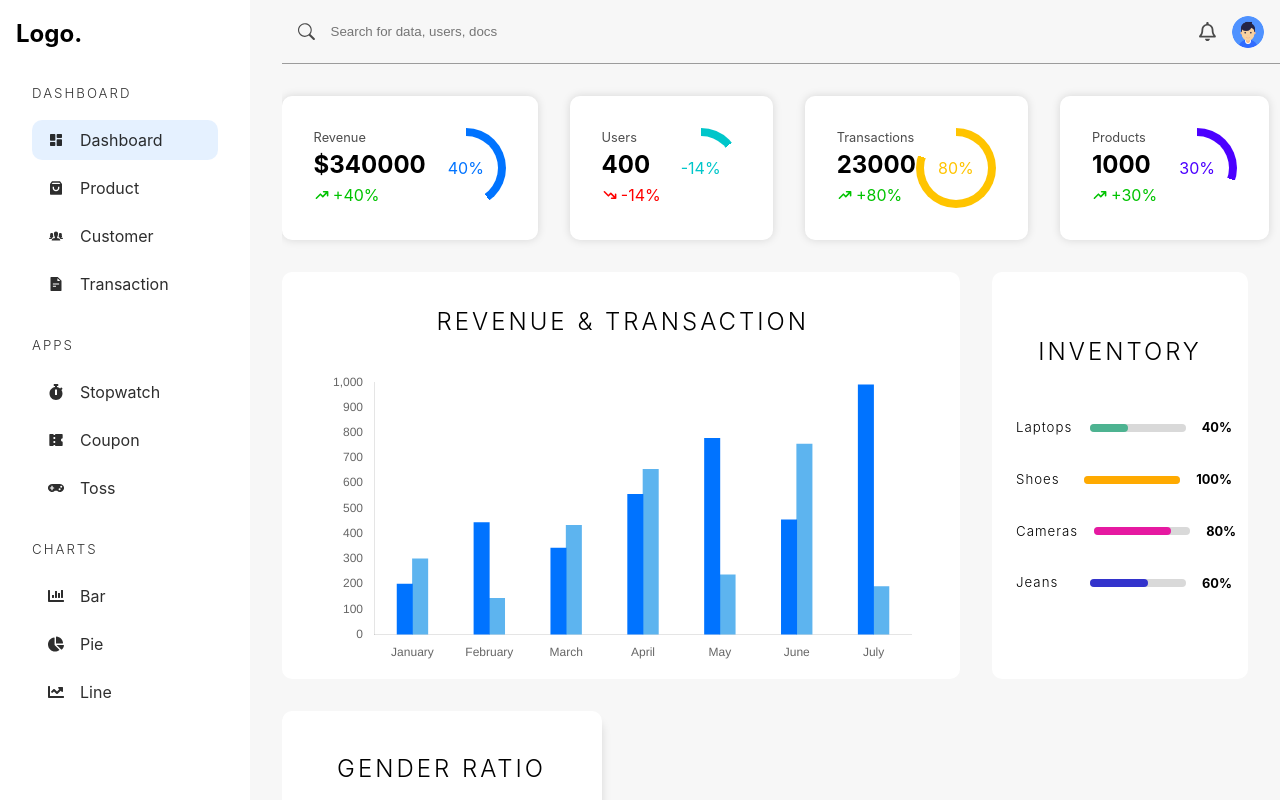
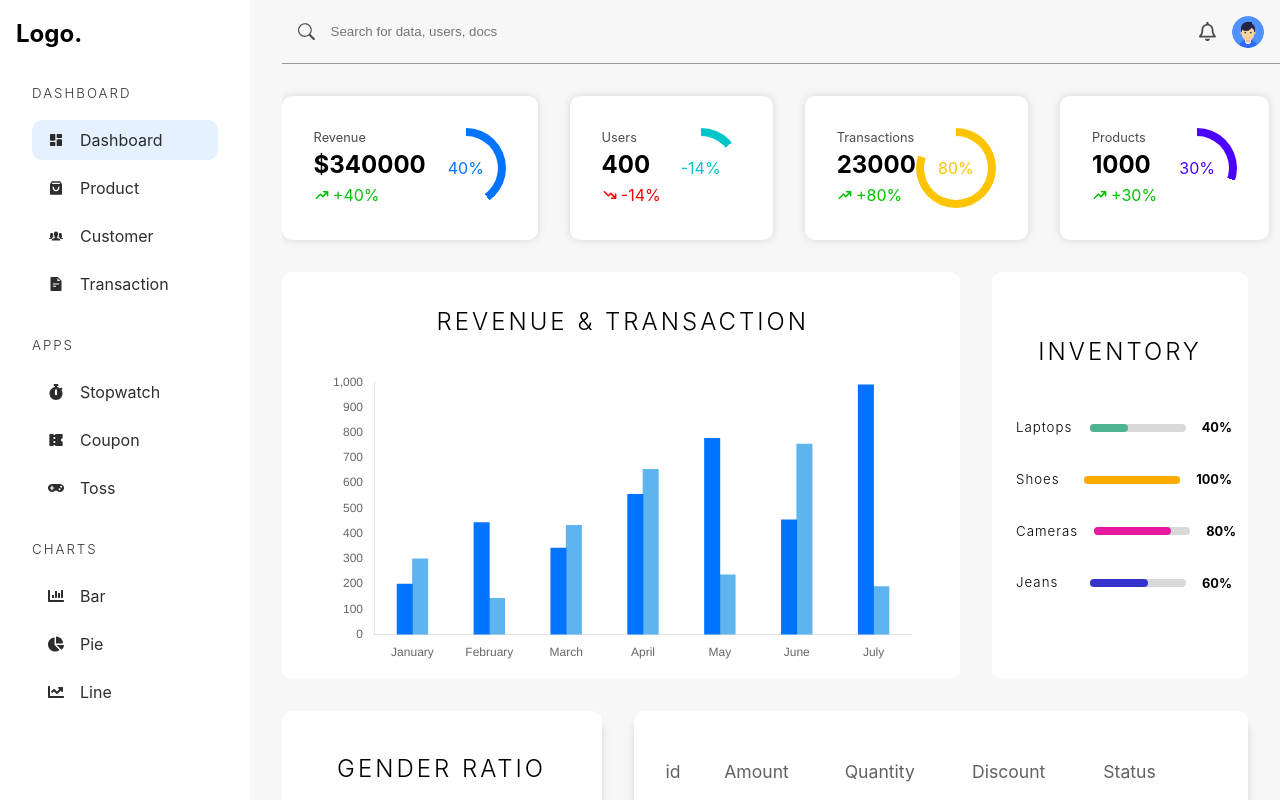
Before and after one commit to Noaman-Saleem-Portfolio/Ecommerce-admin-dashboard-MERN, a React (Vite) app: page /admin/dashboard in a window 1280 px wide. Built offline with nearby package versions, Linux system fonts and the light colour scheme.

Commit message:
Basic Table

```diff
--- a/package.json
+++ b/package.json
@@ -10,6 +10,7 @@
     "preview": "vite preview"
   },
   "dependencies": {
+    "@tanstack/react-table": "^8.11.6",
     "chart.js": "^4.4.1",
     "react": "^18.2.0",
     "react-chartjs-2": "^5.2.0",
--- a/src/App.tsx
+++ b/src/App.tsx
@@ -6,7 +6,7 @@ const Dashboard = lazy(() => import("./pages/Dashboard"));
 const Products = lazy(() => import("./pages/Products"));
 const Transaction = lazy(() => import("./pages/Transaction"));
 const Customers = lazy(() => import("./pages/Customers"));
-const Table = lazy(() => import("./pages/dummy/Table"));
+// const Table = lazy(() => import("./pages/dummy/Table"));
 
 function App() {
 
@@ -14,7 +14,7 @@ function App() {
     <Router>
       <Suspense fallback={<Loader />}>
         <Routes>
-          <Route path="/admin/table" element={<Table />} />
+          {/* <Route path="/admin/table" element={<Table />} /> */}
           <Route path="/admin/dashboard" element={<Dashboard />} />
           <Route path="/admin/product" element={<Products />} />
           <Route path="/admin/customer" element={<Customers />} />
--- a/src/components/tableHOC.tsx
+++ b/src/components/tableHOC.tsx
@@ -1,10 +1,155 @@
-import { useTable } from "react-table"
+import * as React from 'react'
 
-// High order Component is a component that returns a Component
-const tableHOC = () => {
+
+import {
+  createColumnHelper,
+  flexRender,
+  getCoreRowModel,
+  useReactTable,
+} from '@tanstack/react-table'
+
+type Person = {
+  firstName: string
+  lastName: string
+  age: number
+  visits: number
+  status: string
+  progress: number
+}
+
+interface DataType {
+    id: string;
+    quantity: number;
+    discount: number;
+    amount: number;
+    status: string;
+  }
+
+const defaultData: DataType[] = [
+    {
+        "id": "1",
+        "amount": 4000,
+        "quantity": 4,
+        "discount": 300,
+        "status": "Processing"
+      },
+      {
+        "id": "2",
+        "amount": 5100,
+        "quantity": 2,
+        "discount": 900,
+        "status": "Processing"
+      },
+      {
+        "id": "3",
+        "amount": 13000,
+        "quantity": 91,
+        "discount": 0,
+        "status": "Shipped"
+      },
+      {
+        "id": "4",
+        "amount": 2300,
+        "quantity": 4,
+        "discount": 2000,
+        "status": "Processing"
+      },
+]
+
+const columnHelper = createColumnHelper<DataType>()
+
+const columns = [
+  columnHelper.accessor('id', {
+    // header: () => 'IId',
+    cell: info => info.getValue(),
+    footer: info => info.column.id,
+  }),
+  columnHelper.accessor(row => row.amount, {
+    id: 'amount',
+    cell: info => <i>{info.getValue()}</i>,
+    header: () => <span>Amount</span>,
+    footer: info => info.column.id,
+  }),
+  columnHelper.accessor('quantity', {
+    header: () => 'Quantity',
+    cell: info => info.renderValue(),
+    footer: info => info.column.id,
+  }),
+  columnHelper.accessor('discount', {
+    header: () => <span>Discount</span>,
+    footer: info => info.column.id,
+  }),
+  columnHelper.accessor('status', {
+    header: 'Status',
+    footer: info => info.column.id,
+  }),
+
+]
+
+function TableHOC() {
+  const [data, setData] = React.useState(() => [...defaultData])
+//   const rerender = React.useReducer(() => ({}), {})[1]
+
+  const table = useReactTable({
+    data,
+    columns,
+    getCoreRowModel: getCoreRowModel(),
+  })
+
   return (
-    <div>tableHOC</div>
+    <div className="transaction-box">
+      <table  className="table">
+        <thead>
+          {table.getHeaderGroups().map(headerGroup => (
+            <tr key={headerGroup.id}>
+              {headerGroup.headers.map(header => (
+                <th key={header.id}>
+                  {header.isPlaceholder
+                    ? null
+                    : flexRender(
+                        header.column.columnDef.header,
+                        header.getContext()
+                      )}
+                </th>
+              ))}
+            </tr>
+          ))}
+        </thead>
+        <tbody>
+          {table.getRowModel().rows.map(row => (
+            <tr key={row.id}>
+              {row.getVisibleCells().map(cell => (
+                <td key={cell.id}>
+                  {flexRender(cell.column.columnDef.cell, cell.getContext())}
+                </td>
+              ))}
+            </tr>
+          ))}
+        </tbody>
+        <tfoot>
+          {table.getFooterGroups().map(footerGroup => (
+            <tr key={footerGroup.id}>
+              {footerGroup.headers.map(header => (
+                <th key={header.id}>
+                  {header.isPlaceholder
+                    ? null
+                    : flexRender(
+                        header.column.columnDef.footer,
+                        header.getContext()
+                      )}
+                </th>
+              ))}
+            </tr>
+          ))}
+        </tfoot>
+      </table>
+      <div className="h-4" />
+      {/* <button onClick={() => rerender()} className="border p-2">
+        Rerender
+      </button> */}
+    </div>
   )
 }
 
-export default tableHOC
+
+export default TableHOC
--- a/src/pages/Dashboard.tsx
+++ b/src/pages/Dashboard.tsx
@@ -6,6 +6,7 @@ import userImg from "../assets/userpic.png";
 import data from "../assets/data.json";
 import { BarChart, DoughnutChart } from "../components/Charts";
 import { BiMaleFemale } from "react-icons/bi";
+import TableHOC from "../components/TableHOC";
 
 function Dashboard() {
   return (
@@ -97,6 +98,7 @@ function Dashboard() {
           </div>
 
           {/* <Table data={data.transaction} /> */}
+          <TableHOC />
         </section>
         {/* transaction-container */}
 
--- a/src/styles/_dashboard.scss
+++ b/src/styles/_dashboard.scss
@@ -178,7 +178,20 @@
         @include heading;
       }
     }
+
+    .transaction-box {
+      width: 100%;
+      padding: 1rem;
+      overflow-x: auto;
+      > h2 {
+        margin: 1.5rem 0 0 0;
+        @include heading;
+      }
+    } //transaction-box
+
   } //transaction-container
+
+
 
 
 
--- a/src/styles/app.scss
+++ b/src/styles/app.scss
@@ -65,3 +65,68 @@ a {
     }
   }
 }
+
+
+.table {
+  border-collapse: collapse;
+  width: 100%;
+  th,
+  td {
+    padding: 8px;
+    text-align: left;
+    vertical-align: middle;
+  }
+
+  th {
+    font-weight: bold;
+    color: #0000009e;
+    font-size: 1.1rem;
+    font-weight: 400;
+    padding: 2rem 1rem;
+  }
+
+  tbody {
+    tr {
+      box-shadow: 0px 1px 1px rgba(0, 0, 0, 0.093);
+    }
+
+    td {
+      padding: 1rem;
+
+      img {
+        width: 4rem;
+        height: 4rem;
+        object-fit: contain;
+        border-radius: 10px;
+      }
+      a {
+        text-decoration: none;
+        background-color: rgba(44, 104, 255, 0.455);
+        color: rgba(44, 104, 255);
+        padding: 0.25rem 0.5rem;
+        border-radius: 10px;
+      }
+      button {
+        width: 2rem;
+        height: 2rem;
+        font-size: 1.1rem;
+        border: none;
+        outline: none;
+        background-color: transparent;
+        cursor: pointer;
+        color: rgb(255, 44, 44);
+        &:hover {
+          opacity: 0.6;
+        }
+      }
+
+      &:first-child {
+        border-left: none;
+      }
+
+      &:last-child {
+        border-right: none;
+      }
+    }
+  }
+}
```
Also changed, not shown: 1 other file (tests, documents, lock files or other folders).
